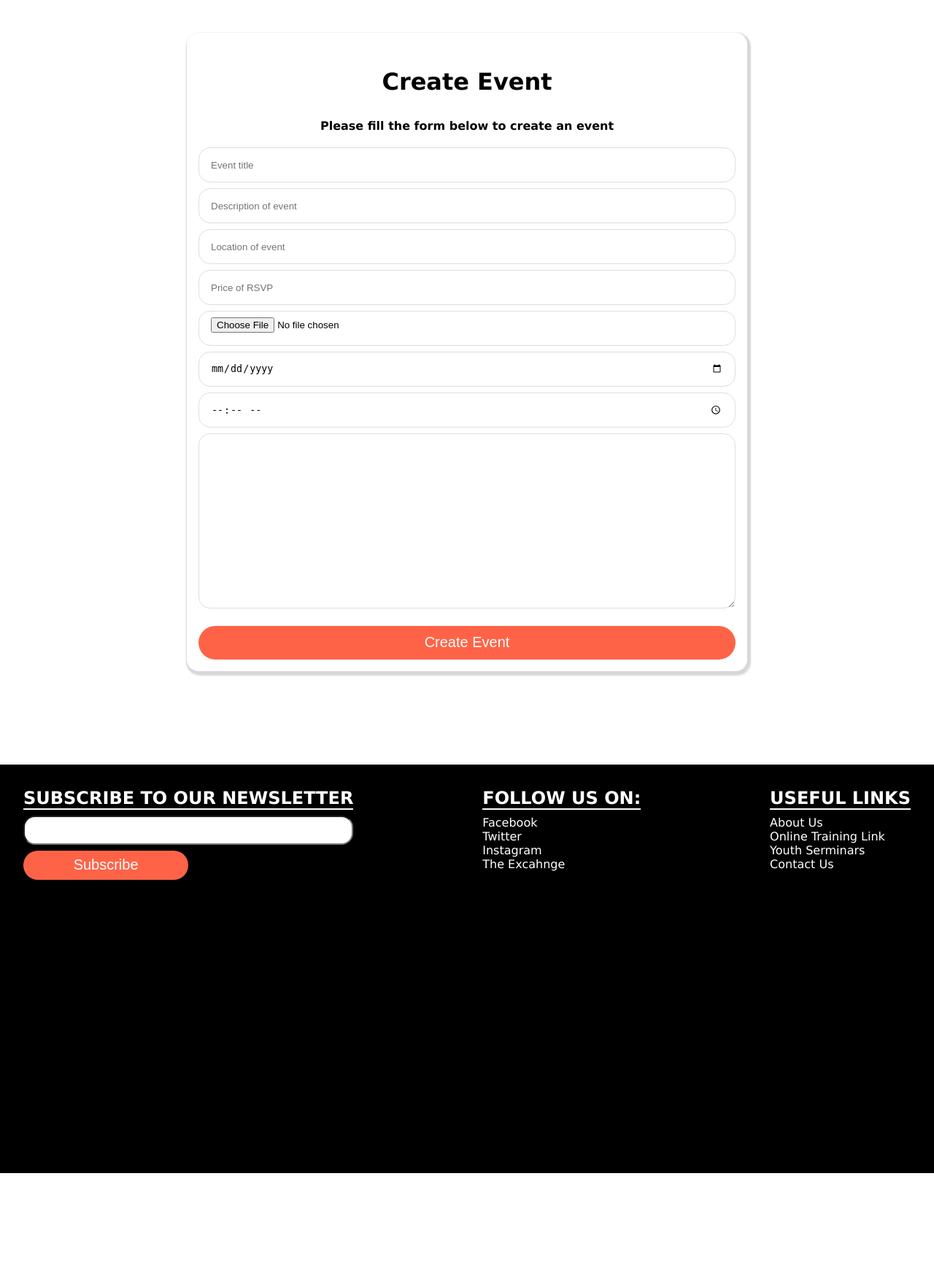
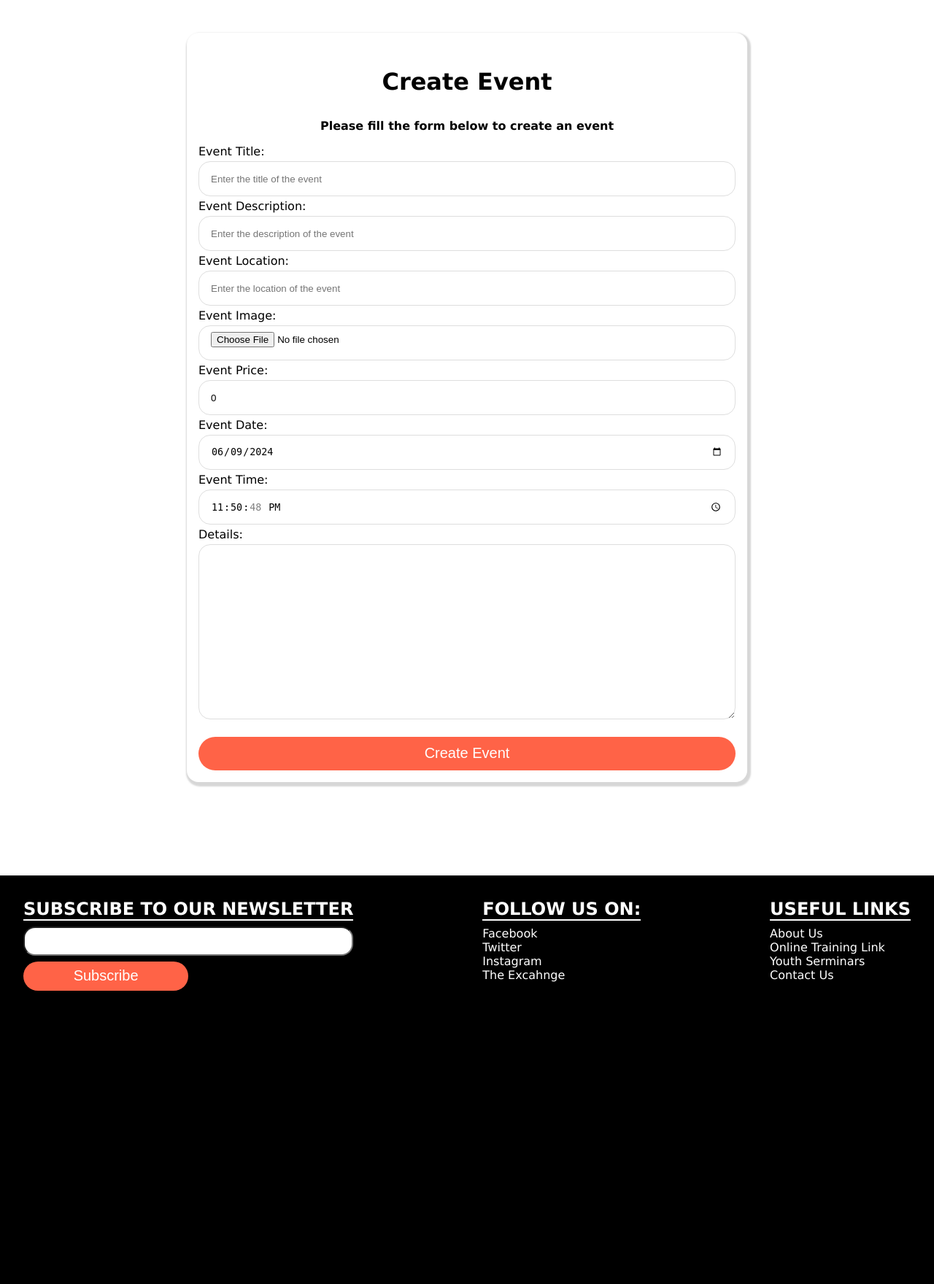
Before and after one commit to Ezi-code/eventplanner, a Django app: page /control/create_event in a window 1280 px wide. Shown: the part 163-1923 px from the top of the page at 73% size. Before the commit the page ends 1771 px from the top, so only its background shows below. Run offline with Django 4.2, Linux system fonts and the light colour scheme; the visitor is signed in with stand-in values (Sample User, id 1).

Commit message:
maintained event creations and budeget creation processes

```diff
--- /dev/null
+++ b/control/forms.py
@@ -0,0 +1,49 @@
+from django import forms
+from control.models import Event
+
+class EventForm(forms.ModelForm):
+    class Meta:
+        model = Event
+        fields = "__all__"
+        exclude = ["organizer", "state", "created_at", "expiry_date"]
+
+        widgets = {
+
+            "title": forms.TextInput(attrs={"placeholder": "Enter the title of the event"}),
+
+            "description": forms.TextInput(attrs={"placeholder": "Enter the description of the event"}),
+
+            "location": forms.TextInput(attrs={"placeholder": "Enter the location of the event"}),
+
+            "image": forms.FileInput(attrs={"placeholder": "Upload an image for the event"}),
+
+            "price_tag": forms.NumberInput(attrs={"placeholder": "Enter the price of the event"}),
+
+            "date": forms.DateInput(attrs={"type": "date"}),
+
+            "time": forms.TimeInput(attrs={"type": "time"}),
+
+            "details": forms.Textarea(attrs={"rows": 4, "cols": 15}),
+        }
+
+        labels = {
+            "title": "Event Title",
+            "description": "Event Description",
+            "location": "Event Location",
+            "image": "Event Image",
+            "price_tag": "Event Price",
+            "date": "Event Date",
+            "time": "Event Time",
+        }
+
+    # def cleaned_data(self):
+    #     cleaned_data = super().cleaned_data
+    #     title = cleaned_data.get("title")
+    #     description = cleaned_data.get("description")
+    #     location = cleaned_data.get("location")
+    #     image = cleaned_data.get("image")
+    #     price_tag = cleaned_data.get("price_tag")
+    #     date = cleaned_data.get("date")
+    #     time = cleaned_data.get("time")
+    #     details = cleaned_data.get("details")
+    #     return cleaned_data
--- a/control/models.py
+++ b/control/models.py
@@ -17,7 +17,6 @@ class Event(models.Model):
     organizer = models.ForeignKey(User, on_delete=models.CASCADE)
     title = models.CharField(max_length=100, unique=True, blank=False, null=False)
     description = models.CharField(max_length=100, blank=False, null=False)
-    details = models.TextField(blank=False)
     location = models.CharField(max_length=150, null=False, default="")
     image = models.ImageField(upload_to='media/events')
     price_tag = models.FloatField(max_length=float("inf"), default=0)
@@ -26,18 +25,12 @@ class Event(models.Model):
     )
     date = models.DateField(default=timezone.now)
     time = models.TimeField(default=timezone.now)
+    details = models.TextField(blank=False)
     created_at = models.DateTimeField(default=timezone.now)
     expiry_date = models.DateField(null=True, blank=True)
 
     def __str__(self) -> str:
         return f"{self.title}"
-
-
-@receiver(post_save, sender=Event)
-def check_expiry_date(sender, instance: Event, *args, **kwargs):
-    if instance.expiry_date < timezone.now().date():
-        instance.state = Event.EventState.CLOSED
-        instance.save()
 
 
 class EventPlan(models.Model):
--- a/control/services.py
+++ b/control/services.py
@@ -69,11 +69,9 @@ def save_new_event(data, file_data, user):
             details=details,
             price_tag=price_tag,
         )
-        # new_event.full_clean()
-        # new_event.save()
         return new_event
     except Exception as e:
-        print("")
+       return e
 
 
 def get_total_cost(event):
--- a/control/views.py
+++ b/control/views.py
@@ -6,6 +6,7 @@ from main.models import Attendants, Enquiry
 from .contenxt_processor import get_notification
 from django.contrib import messages
 from control.services import LoginMixin
+from control.forms import EventForm
 
 
 # Create your views here.
@@ -24,24 +25,35 @@ class EventDetails(View):
             "budget": budget,
             "total": total,
         }
+
         get_notification(request)
         return render(request, "control/event_details.html", context)
 
 
 class CreateEvent(LoginMixin, View):
     def get(self, request):
-        return render(request, "control/event_form.html")
+        form = EventForm()
+        ctx = {"form": form}
+        return render(request, "control/event_form.html", ctx)
+
 
     def post(self, request):
-        try:
-            new_event = srv.save_new_event(request.POST, request.FILES, request.user)
-            new_event.full_clean()
+        form = EventForm(request.POST, request.FILES)
+        # new_event = form.save(commit=False)
+        if form.is_valid():
+            new_event = form.save(commit=False)
+
+            if Event.objects.filter(title=new_event.title).exists():
+                messages.error(request, "Event with this title already exists")
+                return render(request, "control/event_form.html", {"form": form})
+
+            new_event.organizer = request.user
             new_event.save()
             messages.success(request, "Event Created Successfully")
             return redirect("control:create_budget", new_event)
-        except Exception as e:
-            messages.error(request, "An error occured: ", e)
-            return render(request, "control/event_form.html")
+
+        # messages.error(request, "An error occured")
+        return render(request, "control/event_form.html", {"form": form})
 
 
 class DeleteEvent(View):
@@ -101,11 +113,16 @@ class CreateBudget(LoginMixin, View):
 
     def post(self, request, event):
         event = Event.objects.get(title=event)
-        new_budget = srv.create_budget(request, event)
-        new_budget.full_clean()
-        new_budget.save()
-        messages.success(request, "Budget Created Successfully")
-        return redirect("main:all_events")
+        try:
+            new_budget = srv.create_budget(request, event)
+            new_budget.full_clean()
+            new_budget.save()
+            messages.success(request, "Budget Created Successfully")
+            return redirect("main:all_events")
+        except Exception as e:
+            messages.error(request, 'Invalid field(s) entry')
+            return render(request, "control/create_budget.html", {"event": event})
+
 
 
 class EditBudgetView(LoginMixin, View):
--- a/main/views.py
+++ b/main/views.py
@@ -43,6 +43,7 @@ class RsvpView(View):
             messages.success(request, "RSVP Successful")
             return redirect("main:home")
         else:
+            messages.error(request, "An error occured! ")
             return render(request, "main/rsvp.html", {"event": event})
 
 
--- a/templates/control/event_form.html
+++ b/templates/control/event_form.html
@@ -15,7 +15,9 @@ Create Event
         <form class="form" action="{% url 'control:create_event' %}" method="post" enctype="multipart/form-data">
             {% csrf_token %}
 
-            <p>
+             {{ form.as_p|safe }}
+
+            {% comment %} <p>
                 <input type="text" name="title" placeholder="Event title" required autocomplete="on">
             </p>
             <p>
@@ -37,7 +39,7 @@ Create Event
                 <input type="time" name="time" placeholder="time of event" required autocomplete="on">
             </p>
             <textarea name="details" id="message" cols="30" rows="10"></textarea>
-            <br />
+            <br /> {% endcomment %}
             <p>
                 <button type="submit">Create Event</button>
             </p>
```
Also changed, not shown: media/media/events/Screenshot_from_2024-06-09_21-21-19.png (added), media/media/events/Screenshot_from_2024-06-09_21-21-19_1BHuEBO.png (added), media/media/events/Screenshot_from_2024-06-09_21-21-19_E8toE3Q.png (added), media/media/events/Screenshot_from_2024-06-09_21-21-19_GXuCG3O.png (added), media/media/events/Screenshot_from_2024-06-09_21-21-19_NseXs38.png (added), media/media/events/Screenshot_from_2024-06-09_21-21-19_YBMVpWy.png (added), media/media/events/Screenshot_from_2024-06-09_21-21-19_ihUlUUF.png (added), media/media/events/Screenshot_from_2024-06-09_21-21-19_nIFE1J7.png (added), media/media/events/Screenshot_from_2024-06-09_21-21-19_pxkDGpm.png (added), media/screenshot-from-2024-06-09-21-21-19png_BFIUJqP3kpepfBKi7qtJHtSi9DYSytof.png (added), media/screenshot-from-2024-06-09-21-21-19png_O21KTc2CxEnUDTjvYui1ueoPoLmSROSM.png (added), media/screenshot-from-2024-06-09-21-21-19png_UrlhVdj1JwvDKSoIuXxsrC14QSxQm1BM.png (added), media/screenshot-from-2024-06-09-21-21-19png_wOeqw5V9qCC8r50qb4zSCYderN51zK3k.png (added), 1 other file.
